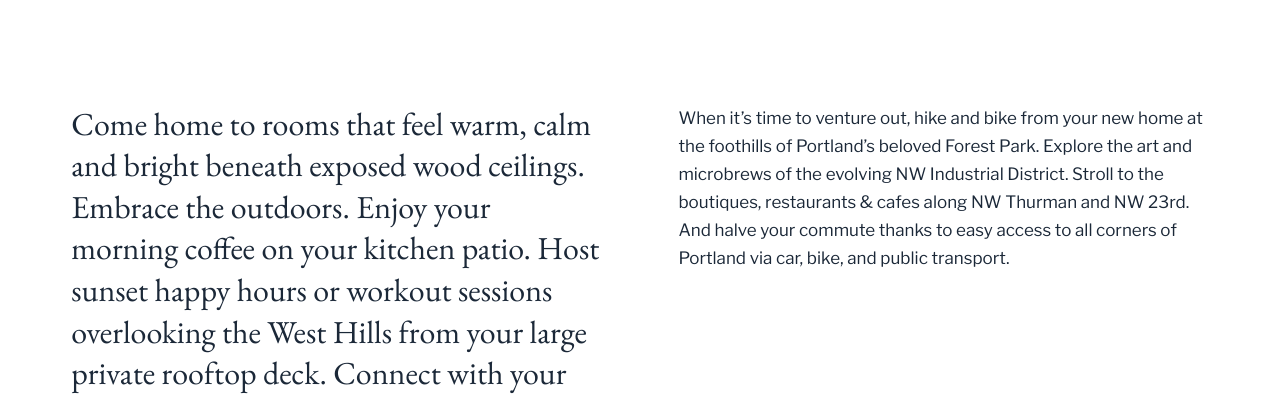
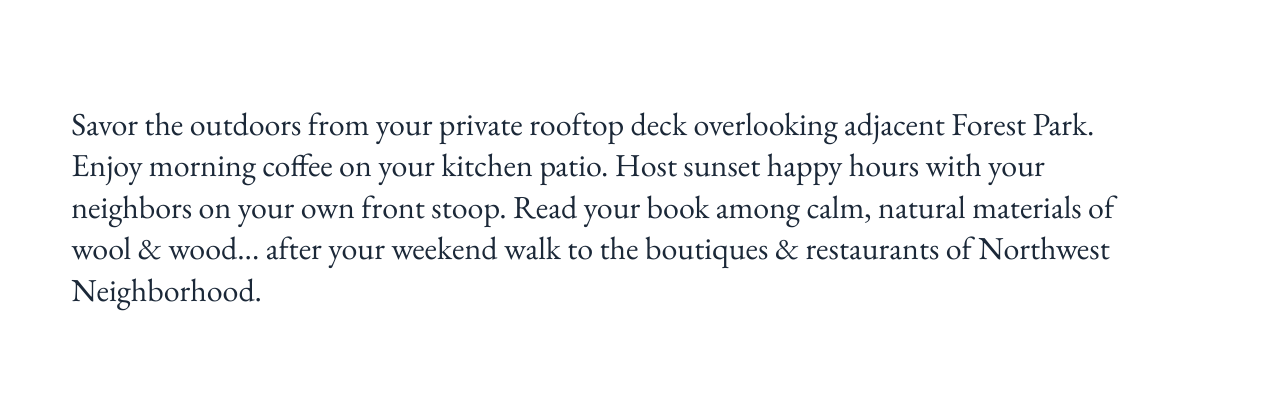
Before and after one commit to noelallenjohnson/wilsonpdx, a plain HTML site: page index.html in a window 1280 px wide. Shown: the part 865-1267 px from the top of the page. Drawn offline with nearby package versions, Linux system fonts and the light colour scheme.

Commit message:
Combine the two intro paragraphs into one
Co-Authored-By: Claude Fable 5.2 <noreply@anthropic.com>
Claude-Session: https://claude.ai/code/session_01JqTUiraVWiSiauD3aP3p3o

```diff
--- a/index.html
+++ b/index.html
@@ -97,8 +97,8 @@
   .strip img { width: 100%; aspect-ratio: 1 / 1; object-fit: cover; }
 
   /* Intro */
-  .intro { display: grid; grid-template-columns: 1fr 1fr; gap: clamp(28px, 6vw, 88px); align-items: start; }
-  .intro .lede { font-family: var(--display); font-size: clamp(1.5rem, 2.5vw, 2rem); line-height: 1.3; }
+  .intro { display: block; }
+  .intro .lede { font-family: var(--display); font-size: clamp(1.5rem, 2.5vw, 2rem); line-height: 1.3; max-width: 34em; }
 
   /* Gallery */
   .gallery { display: grid; grid-template-columns: repeat(3, 1fr); gap: 8px; }
@@ -205,8 +205,7 @@
 
   <section class="band">
     <div class="wrap intro">
-      <p class="lede">Come home to rooms that feel warm, calm and bright beneath exposed wood ceilings. Embrace the outdoors. Enjoy your morning coffee on your kitchen patio. Host sunset happy hours or workout sessions overlooking the West Hills from your large private rooftop deck. Connect with your neighbors on your welcoming front stoop.</p>
-      <p>When it’s time to venture out, hike and bike from your new home at the foothills of Portland’s beloved Forest Park. Explore the art and microbrews of the evolving NW Industrial District. Stroll to the boutiques, restaurants &amp; cafes along NW Thurman and NW 23rd. And halve your commute thanks to easy access to all corners of Portland via car, bike, and public transport.</p>
+      <p class="lede">Savor the outdoors from your private rooftop deck overlooking adjacent Forest Park. Enjoy morning coffee on your kitchen patio. Host sunset happy hours with your neighbors on your own front stoop. Read your book among calm, natural materials of wool &amp; wood... after your weekend walk to the boutiques &amp; restaurants of Northwest Neighborhood.</p>
     </div>
   </section>
 
```
